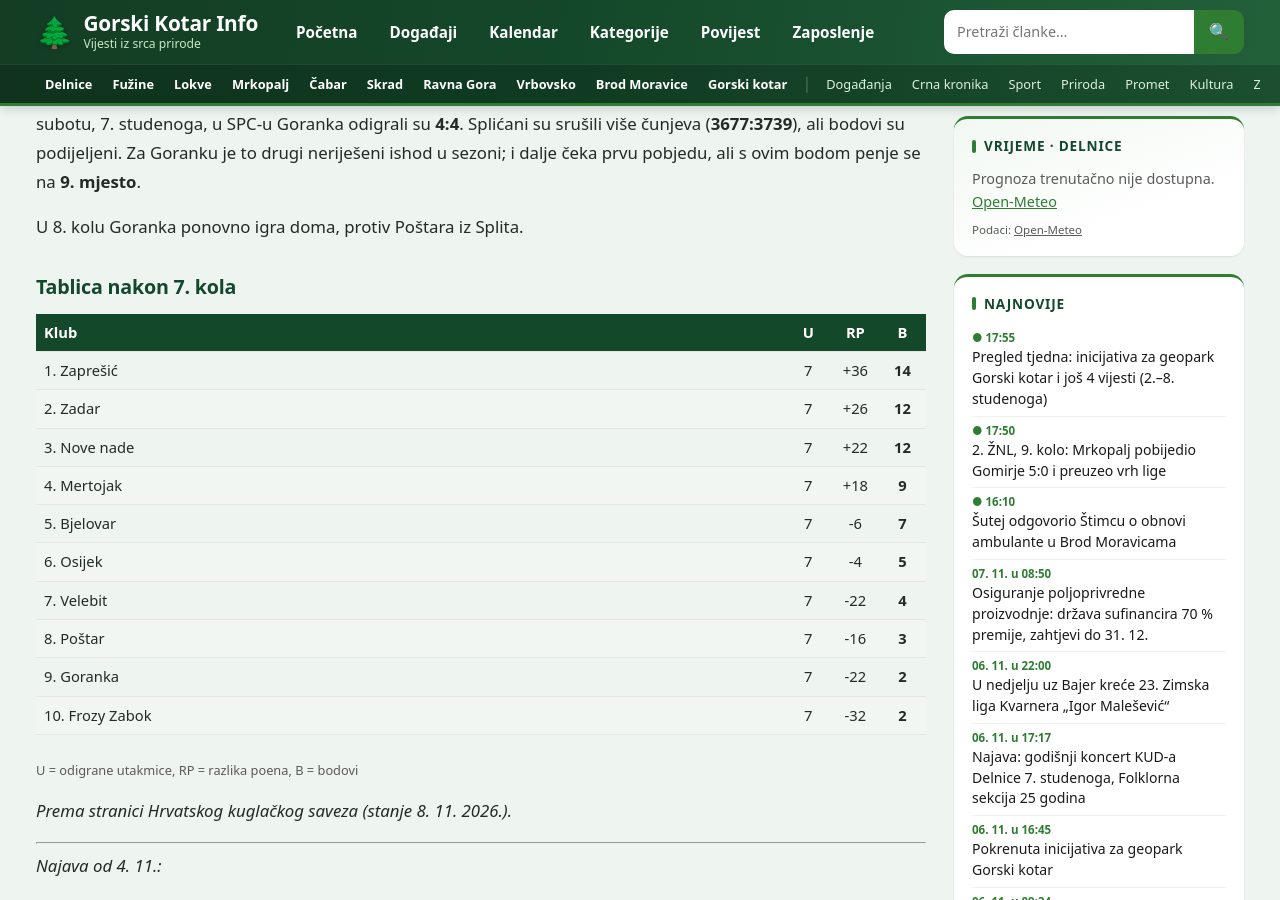
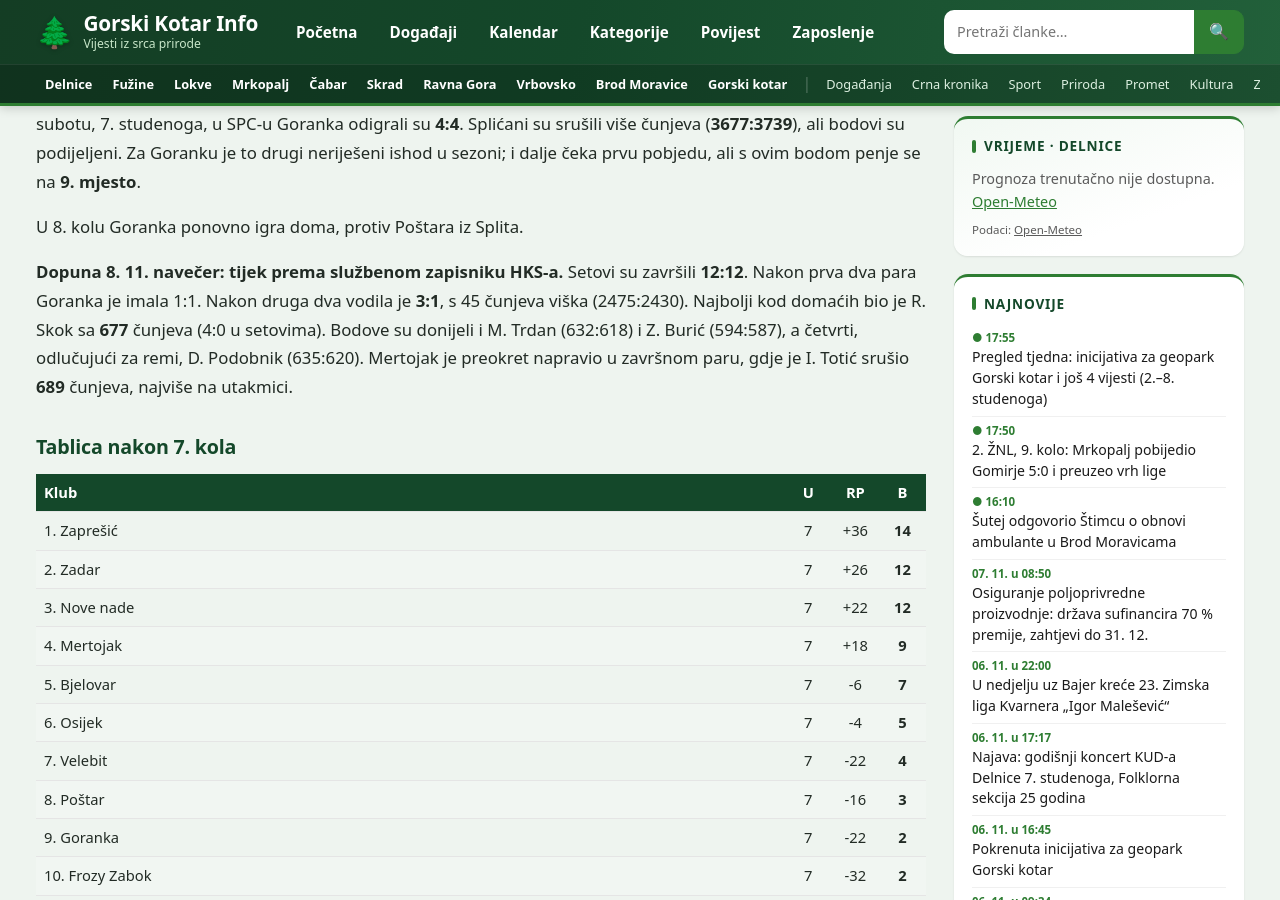
Before and after one commit to MojGK/gorski-kotar.info, a Jekyll site: the page built from _posts/2026-11-04-kuglanje-goranka-mertojak-7-kolo-hksl.md, in a window 1280 px wide and 900 px high, scrolled down 829 px. Built offline with Jekyll 4.4.1, drawn with Linux system fonts in a browser that asks for light colours; part of the change alters nothing that is shown; some of the changed text lies outside the part shown.

Commit message:
Goranka – Mertojak: tijek po parovima prema zapisniku HKS-a

```diff
--- a/_posts/2026-11-04-kuglanje-goranka-mertojak-7-kolo-hksl.md
+++ b/_posts/2026-11-04-kuglanje-goranka-mertojak-7-kolo-hksl.md
@@ -15,6 +15,9 @@ image_credit: "Foto: KK Goranka-Ravna Gora"
 **Dopuna 8. 11.: rezultat.** Prema službenim rezultatima [Hrvatskog kuglačkog saveza](https://portal.kuglanje.hr/kuglacke-lige/404/pregled_kola/7), Goranka i Mertojak u subotu, 7. studenoga, u SPC-u Goranka odigrali su **4:4**. Splićani su srušili više čunjeva (**3677:3739**), ali bodovi su podijeljeni. Za Goranku je to drugi neriješeni ishod u sezoni; i dalje čeka prvu pobjedu, ali s ovim bodom penje se na **9. mjesto**.
 
 U 8. kolu Goranka ponovno igra doma, protiv Poštara iz Splita.
+
+**Dopuna 8. 11. navečer: tijek prema službenom zapisniku HKS-a.** Setovi su završili **12:12**. Nakon prva dva para Goranka je imala 1:1. Nakon druga dva vodila je **3:1**, s 45 čunjeva viška (2475:2430). Najbolji kod domaćih bio je R. Skok sa **677** čunjeva (4:0 u setovima). Bodove su donijeli i M. Trdan (632:618) i Z. Burić (594:587), a četvrti, odlučujući za remi, D. Podobnik (635:620). Mertojak je preokret napravio u završnom paru, gdje je I. Totić srušio **689** čunjeva, najviše na utakmici.
+
 
 ### Tablica nakon 7. kola
 
@@ -76,7 +79,7 @@ Domaća podrška u Ravnoj Gori dobro će doći. Vidimo se na kuglani!
 ---
 
 **Izvori:**
-- Hrvatski kuglački savez – [rezultati 7. kola i tablica](https://portal.kuglanje.hr/kuglacke-lige/404/pregled_kola/7)
+- Hrvatski kuglački savez – [rezultati 7. kola, zapisnik po parovima i tablica](https://portal.kuglanje.hr/kuglacke-lige/404/pregled_kola/7)
 - Zadarski list, 8. 11. 2026. – [ostali rezultati 7. kola i raspored 8. kola](https://zadarskilist.novilist.hr/sport/ostali-sportovi/rutinska-pobjeda-zadar-siguran-kod-postara-za-drugo-mjesto-na-ljestvici/)
 - KK Goranka-Ravna Gora – [objava na Facebooku](https://www.facebook.com/61590221895241/posts/122147446443340729)
 - Hrvatski kuglački savez – [7. kolo i tablica Superlige](https://www.kuglanje.hr/kuglacke-lige/404/pregled_kola/7), [raspored sezone 2026./2027. (PDF)](https://portal.kuglanje.hr/kuglacke-lige/404/raspored_utakmica/404.pdf)
```
